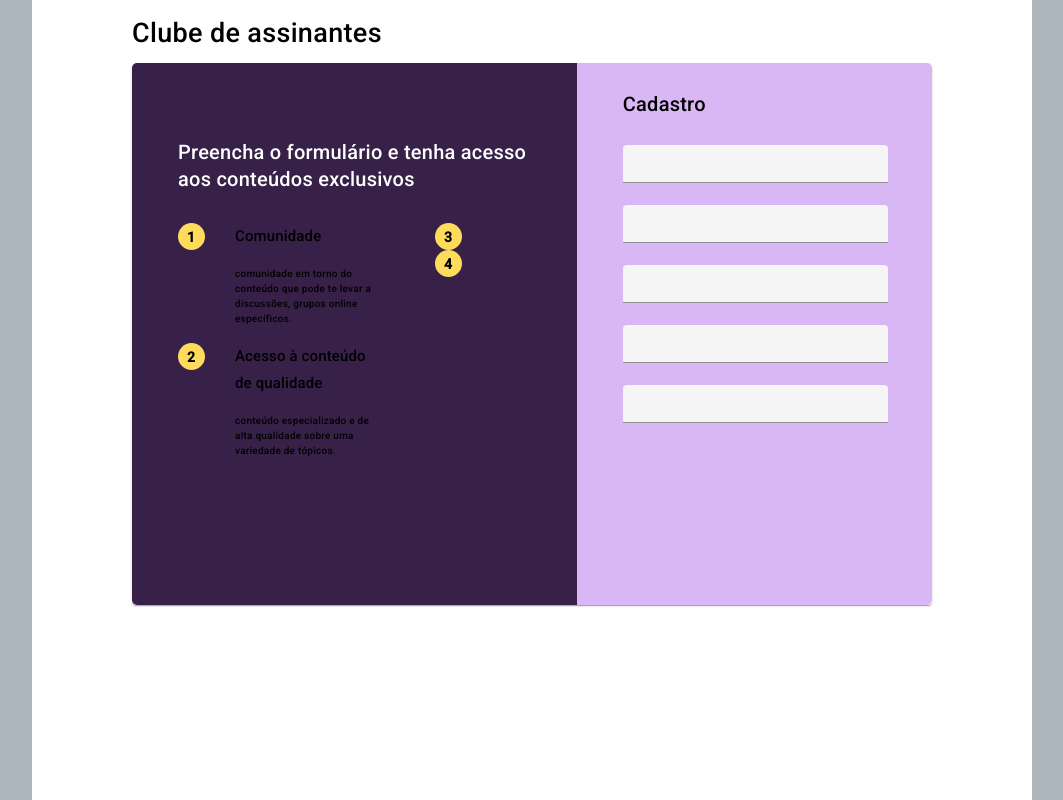
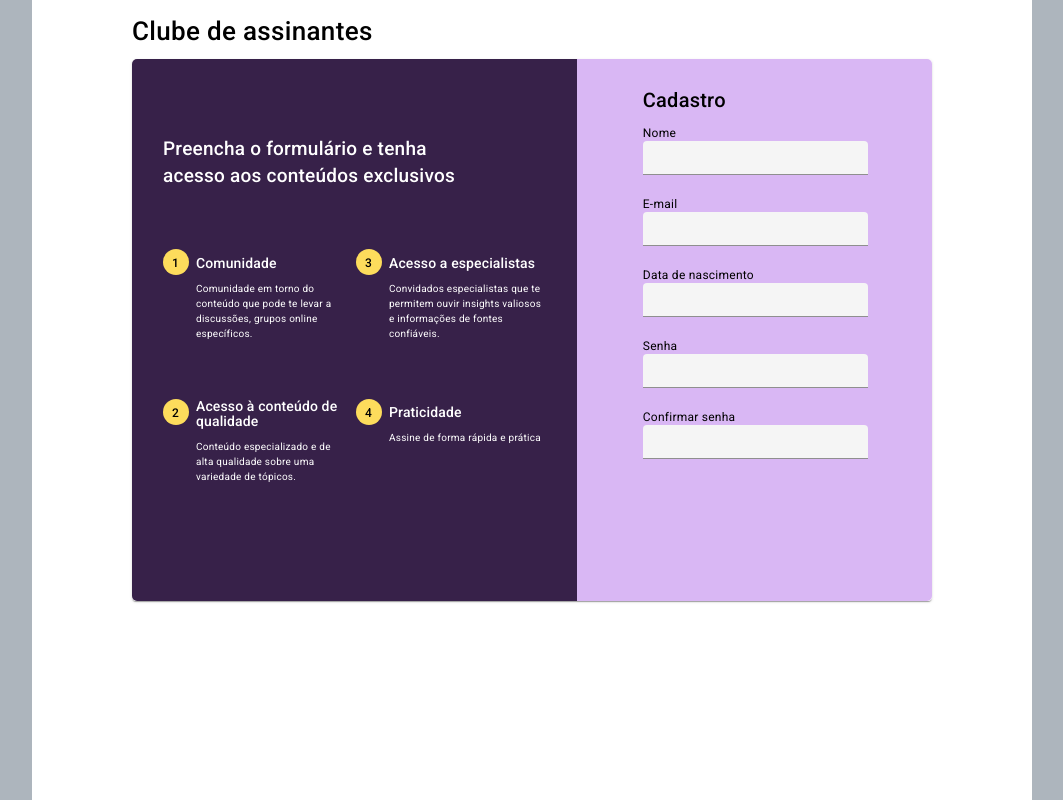
Before and after one commit to pipocagilrosa/pipoca-agil-frontend, an Angular app: page / in a window 1280 px wide. Shown: the whole page, without its empty margins (108-1171 px from the left). Built offline with nearby package versions, Linux system fonts and the light colour scheme.

Commit message:
style: organized info

```diff
--- a/src/app/main/main.component.css
+++ b/src/app/main/main.component.css
@@ -5,12 +5,12 @@
 }
 
 .title {
-    width: 329px;
+    width: 300px;
     color: var(--primary);
-    font-size: 27px;
+    font-size: 26px;
     font-style: normal;
     font-weight: 500;
-    line-height: 27px;
+    line-height: 23px;
     padding-left: 100px;
     padding-top: 20px;
 }
@@ -42,36 +42,68 @@
 .content-info-left-top {
     display: inline-flex;
     height: 150px;
+    margin-bottom: 30px;
 }
 
 .content-info-one {
-    margin-left: 30px;
-    margin-top: 30px;
+    margin-left: 7px;
+    margin-top: 37px;
     width: 150px;
 }
 
-.content-info-left-botton {
+.content-info-left-bottom {
     display: inline-flex;
     height: 150px;
 }
 
 .content-info-two {
-    margin-left: 30px;
+    margin-left: 7px;
+    width: 150px;
+}
+
+.content-info-right {
+    display: inline-flex;
+    flex-direction: column;
+}
+
+.content-info-right-top {
+    display: inline-flex;
+    height: 150px;
+    margin-bottom: 30px;
+}
+
+.content-info-three {
+    margin-top: 37px;
+    margin-left: 7px;
+    width: 150px;
+}
+
+.content-info-right-bottom {
+    display: inline-flex;
+}
+
+.content-info-four {
+    margin-top: 6px;
+    margin-left: 7px;
     width: 150px;
 }
 
 .subtitle {
-    font-size: 15px;
+    color: white;
+    font-size: 14px;
     font-style: normal;
     font-weight: 500;
-    line-height: 27px;
+    line-height: 15px;
+    margin-bottom: 10px;
 }
 
 .text {
+    color: white;
     font-size: 10px;
     font-style: normal;
-    font-weight: 500;
+    font-weight: 400;
     line-height: 15px;
+    width: 153px;
 }
 
 .container-info-right {
@@ -90,8 +122,8 @@
 .circle {
     border-radius: 50%;
     background-color: #FDDC5C;
-    height: 27px;
-    width: 27px;
+    height: 26px;
+    width: 26px;
 }
 
 .top-circle {
@@ -103,29 +135,32 @@
 }
 
 .left-circle {
-    margin-left: 30px;
+    margin-left: 15px;
 }
 
 .right-circle {
-    margin-left: 50px;
+    margin-left: 10px;
 }
 
 .number {
     color: var(--primary);
+    font-size: 12px;
     font-style: normal;
-    font-weight: 700;
+    font-weight: 500;
     padding-left: 9px;
     padding-top: 4px;
 }
 
 .mat-card-title-dark {
     color: white;
-    font-size: 20px;
+    font-size: 19px;
     font-style: normal;
     font-weight: 500;
     line-height: 27px;
-    padding-left: 30px;
+    margin-bottom: 30px;
+    padding-left: 15px;
     padding-top: 60px;
+    width: 300px;
 }
 
 .mat-card-content-dark {
@@ -137,8 +172,8 @@
 
 .mat-card-title-light {
     padding-top: 25px;
-    padding-left: 30px;
-    padding-bottom: 25px;
+    padding-left: 50px;
+    padding-bottom: 10px;
 }
 
 .mat-card-content-light {
@@ -148,9 +183,17 @@
     width: 350px;
 }
 
+.text-label {
+    margin-left: 50px;
+    margin-bottom: 0px;
+    font-size: 12px;
+    line-height: 15px;
+    font-style: normal;
+}
+
 .mat-form-field {
     border-radius: 10px;
-    padding-left: 30px;
-    height: 60px;
-    width: 265px;
+    padding-left: 50px;
+    height: 56px;
+    width: 225px;
 }
--- a/src/app/main/main.component.html
+++ b/src/app/main/main.component.html
@@ -17,14 +17,14 @@
                         <div class="content-info-one">
                             <h3 class="subtitle">Comunidade</h3>
                             <p class="text">
-                                comunidade em torno do conteúdo
+                                Comunidade em torno do conteúdo
                                 que pode  te levar a discussões,
                                 grupos online específicos.
                             </p>
                         </div>
                     </div>
 
-                    <div class="content-info-left-botton">
+                    <div class="content-info-left-bottom">
                         <div class="circle bottom-circle left-circle">
                             <p class="number">
                                 2
@@ -33,7 +33,7 @@
                         <div class="content-info-two">
                             <h3 class="subtitle">Acesso à conteúdo de qualidade</h3>
                             <p class="text">
-                                conteúdo especializado e de alta
+                                Conteúdo especializado e de alta
                                 qualidade sobre uma variedade de
                                 tópicos.
                             </p>
@@ -42,15 +42,34 @@
 
                 </div>
                 <div class="container-info-right">
+                    <div class="content-info-right-top">
                         <div class="circle top-circle right-circle">
                             <p class="number">
                                 3
                             </p>
                         </div>
+                        <div class="content-info-three">
+                            <h3 class="subtitle">Acesso a especialistas</h3>
+                            <p class="text">
+                                Convidados especialistas que te
+                                permitem ouvir insights valiosos
+                                e informações de fontes
+                                confiáveis.
+                            </p>
+                        </div>
+                    </div>
+                    <div class="content-info-right-bottom">
                         <div class="circle bottom-circle right-circle">
                             <p class="number">
                                 4
                             </p>
+                        </div>
+                        <div class="content-info-four">
+                            <h3 class="subtitle">Praticidade</h3>
+                            <p class="text">
+                                Assine de forma rápida e prática
+                            </p>
+                        </div>
                     </div>
                 </div>
             </div>
@@ -61,18 +80,23 @@
                 Cadastro
             </mat-card-title>
             <form action="">
+                <p class="text-label">Nome</p>
                 <mat-form-field class="mat-form-field">
                     <input type="text" matInput>
                 </mat-form-field>
+                <p class="text-label">E-mail</p>
                 <mat-form-field class="mat-form-field">
                     <input type="text" matInput>
                 </mat-form-field>
+                <p class="text-label">Data de nascimento</p>
                 <mat-form-field class="mat-form-field">
                     <input type="text" matInput>
                 </mat-form-field>
+                <p class="text-label">Senha</p>
                 <mat-form-field class="mat-form-field">
                     <input type="text" matInput>
                 </mat-form-field>
+                <p class="text-label">Confirmar senha</p>
                 <mat-form-field class="mat-form-field">
                     <input type="text" matInput>
                 </mat-form-field>
```
Lines whose indentation alone changed are shown as unchanged.
